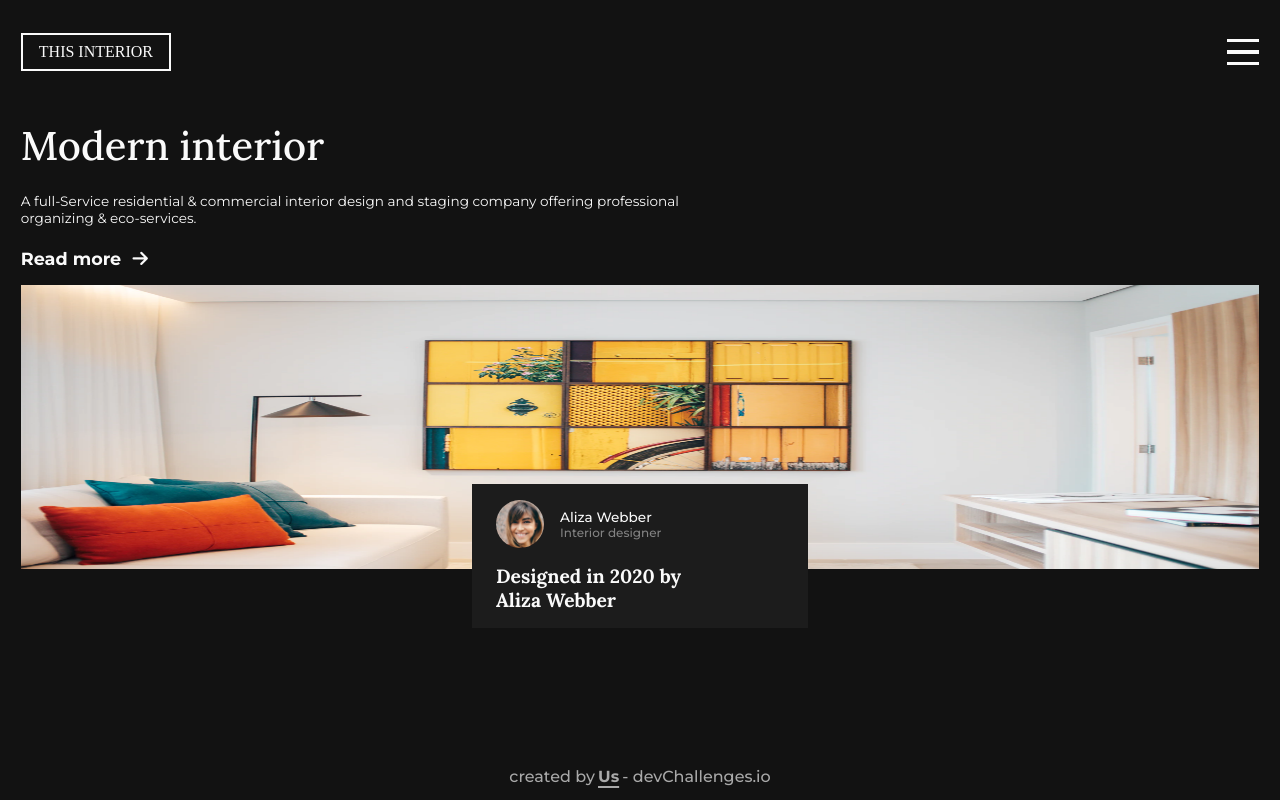
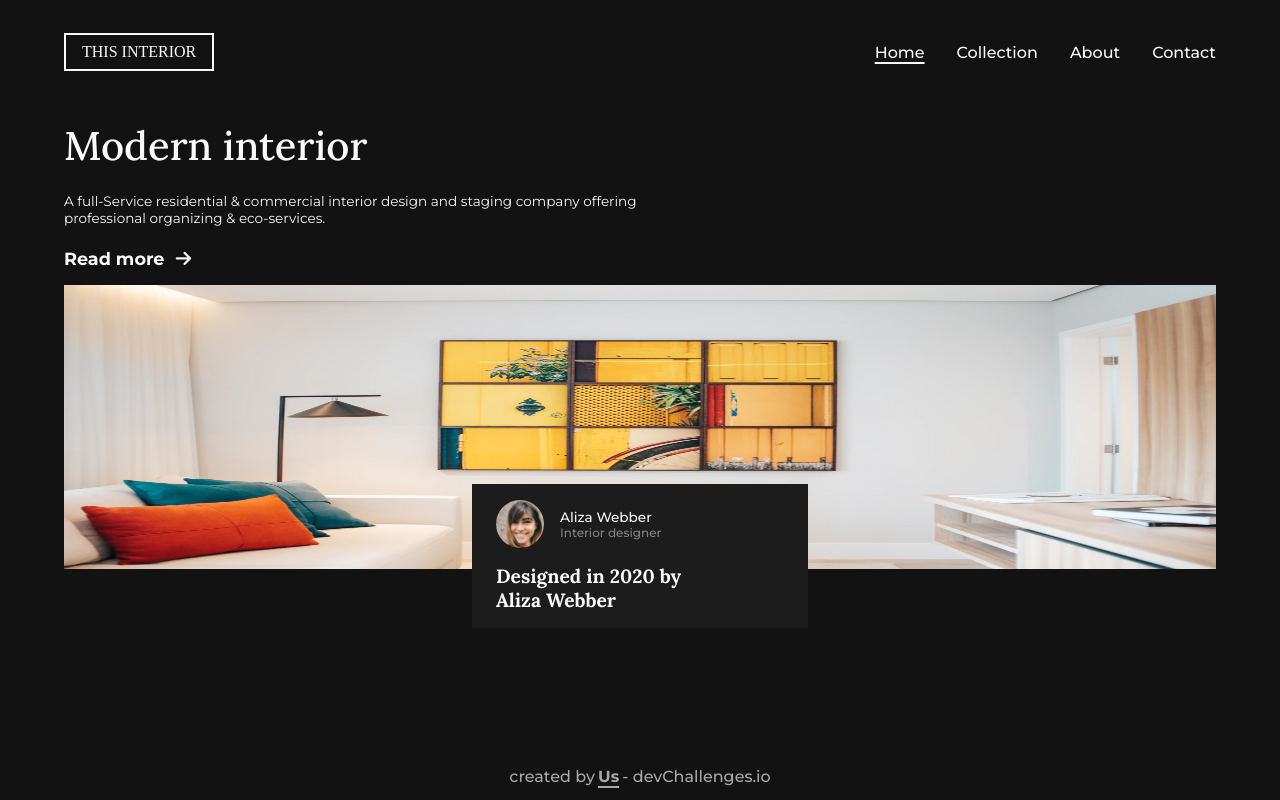
Before and after one commit to Git-Darkmoon/Interior-Consultant-Landing, a plain HTML site: page index.html in a window 1280 px wide. Drawn offline with Linux system fonts and the light colour scheme.

Commit message:
Responsive Navbar done.

```diff
--- a/index.html
+++ b/index.html
@@ -16,6 +16,11 @@
       href="https://fonts.googleapis.com/css2?family=Crimson+Pro:wght@200&family=Lora:wght@500;700&family=Montserrat:wght@400;500;700&display=swap"
       rel="stylesheet"
     />
+    <link
+      rel="shortcut icon"
+      href="assets/devchallenges.png"
+      type="image/png"
+    />
     <script
       src="https://kit.fontawesome.com/a01cffbb3b.js"
       crossorigin="anonymous"
@@ -25,11 +30,18 @@
   <body>
     <nav class="navbar">
       <div class="logo">This interior</div>
-      <div class="burger">
+      <div class="burger mobile-view">
         <div class="burger-lines"></div>
         <div class="burger-lines"></div>
         <div class="burger-lines"></div>
       </div>
+
+      <ul class="desktop-view">
+        <li><a class="desktop-links" href="#">Home</a></li>
+        <li><a class="desktop-links" href="#">Collection</a></li>
+        <li><a class="desktop-links" href="#">About</a></li>
+        <li><a class="desktop-links" href="#">Contact</a></li>
+      </ul>
     </nav>
     <main>
       <article class="content">
--- a/style.css
+++ b/style.css
@@ -56,6 +56,24 @@ body {
 
 .navbar .burger:hover .burger-lines:nth-child(odd) {
   opacity: 0;
+}
+
+.navbar .desktop-view {
+  display: flex;
+  align-items: center;
+  gap: 2rem;
+  display: none;
+}
+
+.navbar .desktop-view li {
+  list-style: none;
+}
+
+.navbar .desktop-view li .desktop-links {
+  color: var(--clr-white);
+  text-decoration: none;
+  font-family: var(--montserrat);
+  font-weight: 500;
 }
 
 main {
@@ -176,3 +194,22 @@ footer a {
   color: var(--clr-gray-light);
   padding-inline: 0.2rem;
 }
+
+@media (width >= 48rem) {
+  :root {
+    --pd-x: 4rem;
+  }
+
+  .navbar .desktop-view {
+    display: flex;
+  }
+
+  .navbar .desktop-view li:first-child a {
+    text-decoration: 2px underline var(--clr-white);
+    text-underline-position: under;
+  }
+
+  .navbar .mobile-view {
+    display: none;
+  }
+}
```
